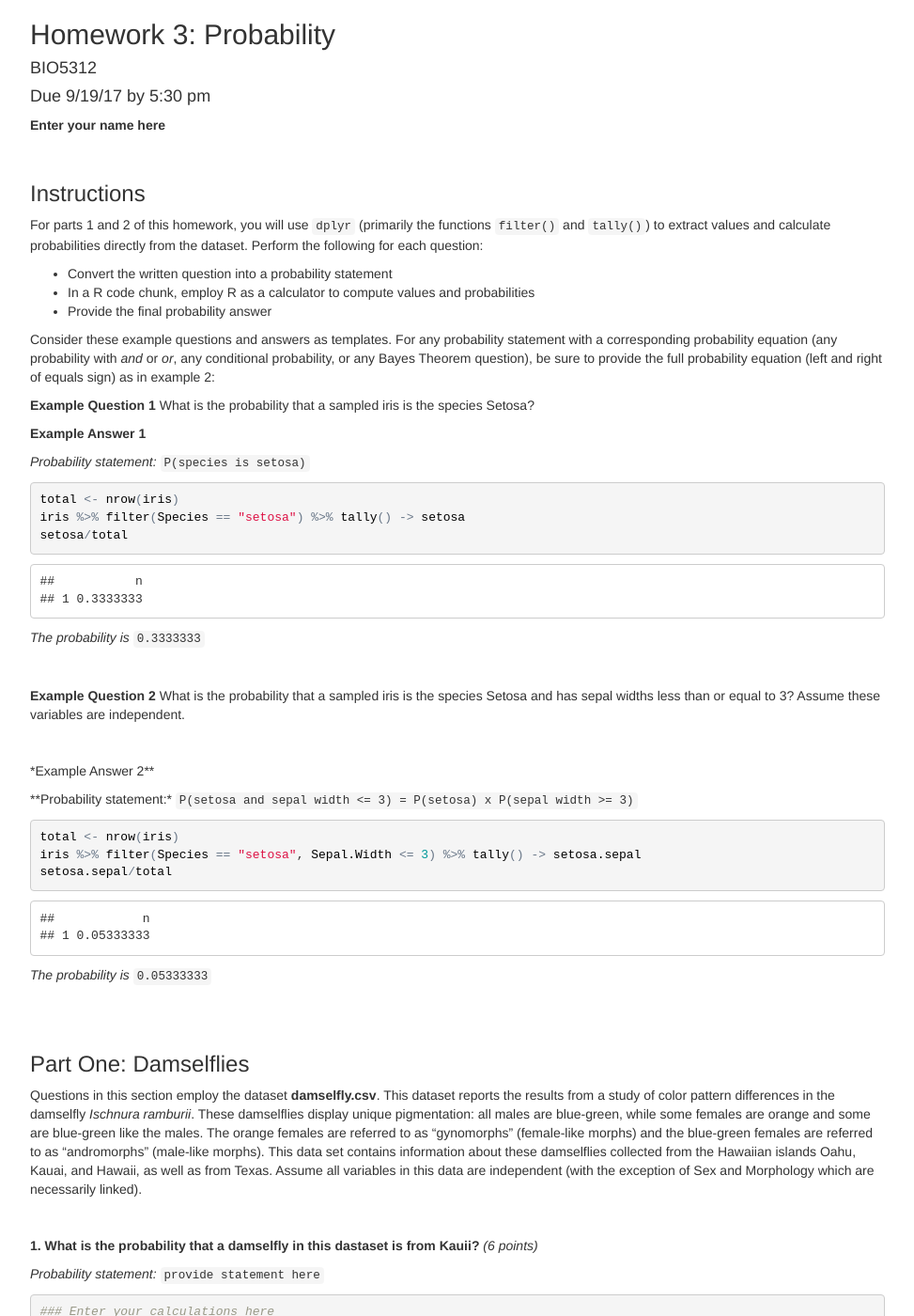
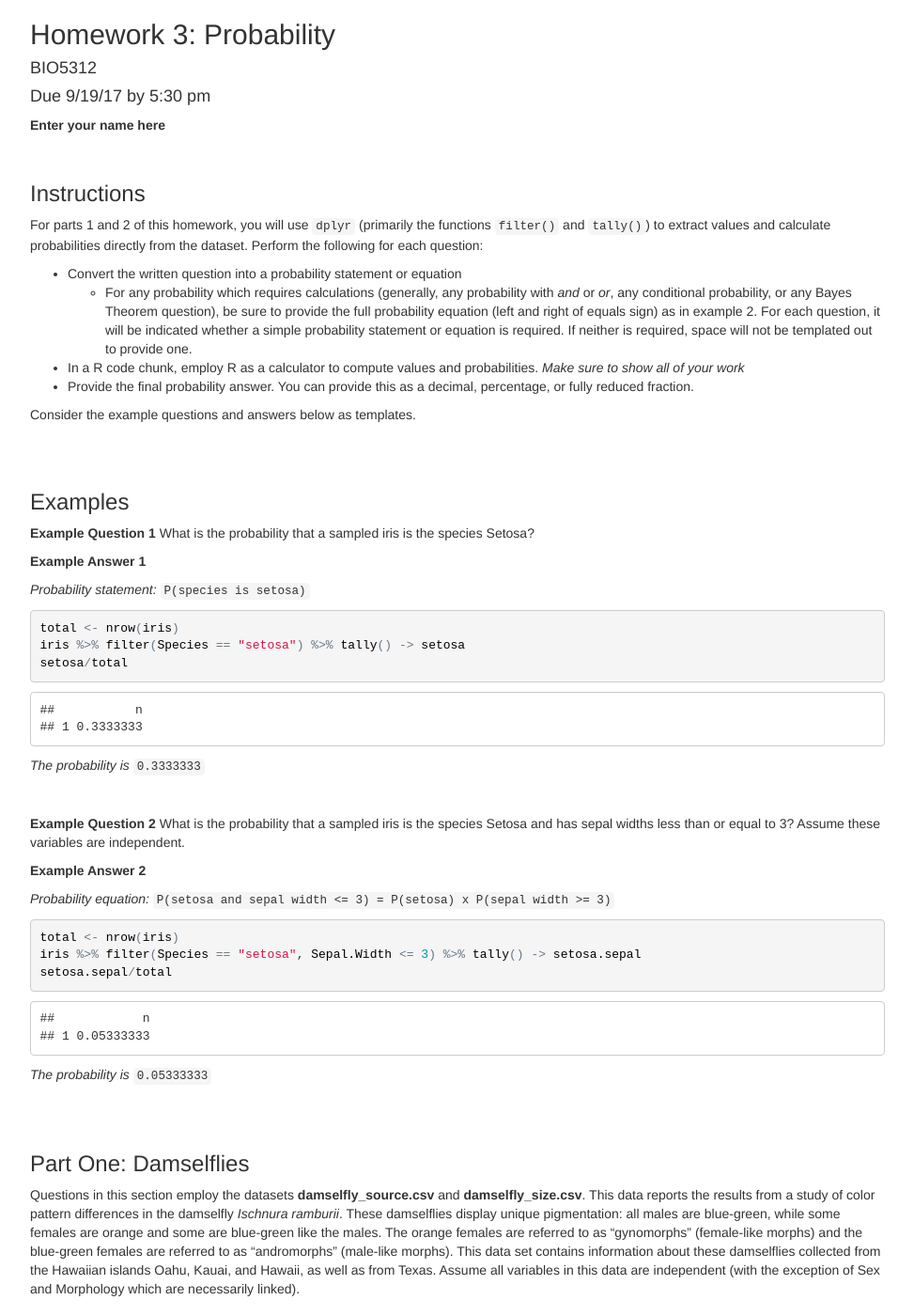
Before and after one commit to sjspielman/bio5312_fall2017, a Jekyll site: the page homeworks/HW3.html, which Jekyll copies as it is, in a window 1280 px wide and 1400 px high. Shown: the whole window at 94% size, without its empty margins (153-1126 px from the left). Built offline with Jekyll 4.4.1, drawn with Linux system fonts in a browser that asks for light colours; some of the changed text lies outside the part shown.

Commit message:
finalize formatting

```diff
--- a/homeworks/HW3.html
+++ b/homeworks/HW3.html
@@ -133,11 +133,18 @@ $(document).ready(function () {
 <h3>Instructions</h3>
 <p>For parts 1 and 2 of this homework, you will use <code>dplyr</code> (primarily the functions <code>filter()</code> and <code>tally()</code>) to extract values and calculate probabilities directly from the dataset. Perform the following for each question:</p>
 <ul>
-<li>Convert the written question into a probability statement</li>
-<li>In a R code chunk, employ R as a calculator to compute values and probabilities</li>
-<li>Provide the final probability answer</li>
+<li>Convert the written question into a probability statement or equation
+<ul>
+<li>For any probability which requires calculations (generally, any probability with <em>and</em> or <em>or</em>, any conditional probability, or any Bayes Theorem question), be sure to provide the full probability equation (left and right of equals sign) as in example 2. For each question, it will be indicated whether a simple probability statement or equation is required. If neither is required, space will not be templated out to provide one.</li>
+</ul></li>
+<li>In a R code chunk, employ R as a calculator to compute values and probabilities. <em>Make sure to show all of your work</em></li>
+<li>Provide the final probability answer. You can provide this as a decimal, percentage, or fully reduced fraction.</li>
 </ul>
-<p>Consider these example questions and answers as templates. For any probability statement with a corresponding probability equation (any probability with <em>and</em> or <em>or</em>, any conditional probability, or any Bayes Theorem question), be sure to provide the full probability equation (left and right of equals sign) as in example 2:</p>
+<p>Consider the example questions and answers below as templates.</p>
+<p><br><br></p>
+</div>
+<div id="examples" class="section level3">
+<h3>Examples</h3>
 <p><strong>Example Question 1</strong> What is the probability that a sampled iris is the species Setosa?</p>
 <p><strong>Example Answer 1</strong></p>
 <p><em>Probability statement:</em> <code>P(species is setosa)</code></p>
@@ -149,9 +156,8 @@ setosa/total</code></pre>
 <p><em>The probability is</em> <code>0.3333333</code></p>
 <p><br></p>
 <p><strong>Example Question 2</strong> What is the probability that a sampled iris is the species Setosa and has sepal widths less than or equal to 3? Assume these variables are independent.</p>
-<p><br></p>
-<p>*Example Answer 2**</p>
-<p>**Probability statement:* <code>P(setosa and sepal width &lt;= 3) = P(setosa) x P(sepal width &gt;= 3)</code></p>
+<p><strong>Example Answer 2</strong></p>
+<p><em>Probability equation:</em> <code>P(setosa and sepal width &lt;= 3) = P(setosa) x P(sepal width &gt;= 3)</code></p>
 <pre class="r"><code>total &lt;- nrow(iris)
 iris %&gt;% filter(Species == &quot;setosa&quot;, Sepal.Width &lt;= 3) %&gt;% tally() -&gt; setosa.sepal
 setosa.sepal/total</code></pre>
@@ -162,37 +168,40 @@ setosa.sepal/total</code></pre>
 </div>
 <div id="part-one-damselflies" class="section level3">
 <h3>Part One: Damselflies</h3>
-<p>Questions in this section employ the dataset <strong>damselfly.csv</strong>. This dataset reports the results from a study of color pattern differences in the damselfly <em>Ischnura ramburii</em>. These damselflies display unique pigmentation: all males are blue-green, while some females are orange and some are blue-green like the males. The orange females are referred to as “gynomorphs” (female-like morphs) and the blue-green females are referred to as “andromorphs” (male-like morphs). This data set contains information about these damselflies collected from the Hawaiian islands Oahu, Kauai, and Hawaii, as well as from Texas. Assume all variables in this data are independent (with the exception of Sex and Morphology which are necessarily linked).</p>
+<p>Questions in this section employ the datasets <strong>damselfly_source.csv</strong> and <strong>damselfly_size.csv</strong>. This data reports the results from a study of color pattern differences in the damselfly <em>Ischnura ramburii</em>. These damselflies display unique pigmentation: all males are blue-green, while some females are orange and some are blue-green like the males. The orange females are referred to as “gynomorphs” (female-like morphs) and the blue-green females are referred to as “andromorphs” (male-like morphs). This data set contains information about these damselflies collected from the Hawaiian islands Oahu, Kauai, and Hawaii, as well as from Texas. Assume all variables in this data are independent (with the exception of Sex and Morphology which are necessarily linked).</p>
 <p><br></p>
-<p><strong>1. What is the probability that a damselfly in this dastaset is from Kauii?</strong> <em>(6 points)</em></p>
+<p><strong>1. Before you begin, use <code>dplyr</code> to <em>join</em> the two CSV’s to create a single new data frame called <code>damselfly</code>. Employ this new data frame for all subsequent questions in this section of the homework.</strong> <em>(5 points)</em></p>
+<pre class="r"><code>#### Enter your code here to create and save the joined dataset</code></pre>
+<p><br></p>
+<p><strong>2. What is the probability that a damselfly in this dastaset is from Kauii?</strong> <em>(6 points)</em></p>
 <p><em>Probability statement: </em> <code>provide statement here</code></p>
 <pre class="r"><code>### Enter your calculations here</code></pre>
 <p><em>The probability is </em> <code>provide answer here</code></p>
 <p><br></p>
-<p><strong>2. What is the probably that a damselfly is female and from Kauii?</strong> <em>(6 points)</em></p>
-<p><em>Probability statement: </em> <code>provide statement here</code></p>
+<p><strong>3. What is the probably that a damselfly is female and from Kauii?</strong> <em>(6 points)</em></p>
+<p><em>Probability equation: </em> <code>provide equation here</code></p>
 <pre class="r"><code>### Enter your calculations here</code></pre>
 <p><em>The probability is </em> <code>provide answer here</code></p>
 <p><br></p>
-<p><strong>3. What is the probability that you observe an andro morph in this dataset that is <em>not</em> from Oahu? (Hint: the operator <code>!=</code> stands for “not equal to”, i.e. it is the opposite of <code>==</code>.)</strong> <em>(6 points)</em></p>
-<p><em>Probability statement: </em> <code>provide statement here</code>.</p>
+<p><strong>4. What is the probability that you observe an andro morph in this dataset that is <em>not</em> from Oahu? (Hint: the operator <code>!=</code> stands for “not equal to”, i.e. it is the opposite of <code>==</code>.)</strong> <em>(6 points)</em></p>
+<p><em>Probability equation: </em> <code>provide equation here</code>.</p>
 <pre class="r"><code>### Enter your calculations here</code></pre>
 <p><em>The probability is </em> <code>provide answer here</code>.</p>
 <p><br></p>
-<p><strong>4. What is probability that an unmated damselfly is from Kauii?</strong> <em>(6 points)</em></p>
-<p><em>Probability statement: </em> <code>provide statement here</code>.</p>
+<p><strong>5. What is probability that an unmated damselfly is from Kauii?</strong> <em>(6 points)</em></p>
+<p><em>Probability equation: </em> <code>provide equation here</code>.</p>
 <pre class="r"><code>### Enter your calculations here</code></pre>
 <p><em>The probability is </em> <code>provide answer here</code>.</p>
 <p><br></p>
-<p><strong>5. Again answer the question from #4 (What is probability that an unmated damselfly is from Kauii?), but this time use Bayes Theorem.</strong> As before, you will still employ R as a calculator, but this time the probabilities you calculate will be used to fill in and solve Bayes Theorem. Check your answer by confirming it is the same as for #4. <em>(6 points)</em></p>
-<p><em>Probability statement: </em> <code>provide statement here (full Bayes theorem statement!)</code>.</p>
+<p><strong>6. Again answer the question from #4 (What is probability that an unmated damselfly is from Kauii?), but this time use Bayes Theorem.</strong> As before, you will still employ R as a calculator, but this time the probabilities you calculate will be used to fill in and solve Bayes Theorem. Check your answer by confirming it is the same as for #4. <em>(6 points)</em></p>
+<p><em>Probability equation: </em> <code>provide equation here</code>.</p>
 <pre class="r"><code>### Enter your calculations here</code></pre>
 <p><em>The probability is </em> <code>provide answer here</code>.</p>
 <p><br></p>
-<p><strong>6. Make a barplot with ggplot2 to visualize the distribution of sex across damselflies. Fill your barplot based on morphology to create a <em>dodged group barplot</em>.</strong> (Hint: see lecture 2, slide 41). <em>(4 points)</em></p>
+<p><strong>7. Make a barplot with ggplot2 to visualize the distribution of sex across damselflies. Fill your barplot based on morphology to create a <em>dodged group barplot</em>.</strong> (Hint: see lecture 2, slide 41). <em>(4 points)</em></p>
 <pre class="r"><code>### Code for plot goes here. Be sure plot is displayed in knitted output.</code></pre>
 <p><br></p>
-<p><strong>7. Make a faceted scatterplot, across morphology, of abdomen length against wing size (i.e., abdomen length is the <em>response variable</em>). Color the points by Island.</strong> <em>(4 points)</em></p>
+<p><strong>8. Make a faceted scatterplot, across morphology, of abdomen length against wing size (i.e., abdomen length is the <em>response variable</em>). Color the points by Island.</strong> <em>(4 points)</em></p>
 <pre class="r"><code>### Code for plot goes here. Be sure plot is displayed in knitted output.</code></pre>
 <p><br></p>
 <p><strong>8. Based <em>only</em> on the plot you made for #7, what is the probability an andro morph in this dataset is from Hawaii?</strong> Do not do any calculations for this question. <em>(2 points)</em></p>
@@ -204,19 +213,19 @@ setosa.sepal/total</code></pre>
 <p>Questions in this section employ the dataset <strong>biopsy.csv</strong>. This dataset reports breast tumor biopsy results for 699 patients from the University of Wisconsin Hospitals, Madison. Nine attributes were measured each on a scale of 1-10, and the diagnosis for each patient is given in the column <code>outcome</code>. Assume all variables in this data are independent.</p>
 <p><br></p>
 <p><strong>1. Assume that individuals diagnosed with malignancies in this dataset have a 28% chance of survival, and individuals diagnosed with benign growths have a 96% chance of survival (they will not all survive because of false negative results). What is the probality that an individual in this dataset survives?</strong> (Hint: You can survive with a benign growth <em>or</em> you can survive with a malignant growth.) <em>(6 points)</em></p>
-<p><em>Probability statement: </em> <code>provide statement here (including left and right of =)</code>.</p>
+<p><em>Probability equation: </em> <code>provide equation here</code>.</p>
 <pre class="r"><code>### Enter your calculations here</code></pre>
 <p><em>The probability is </em> <code>provide answer here</code>.</p>
 <p><br></p>
 <p><strong>2. Now assume that there was an error in recording the final outcome: In reality, the outcome can be computed directly from clump thickness, where thickness &gt;= 7 is always malignant and &lt; 3 is always benign.</strong></p>
 <p><br></p>
 <p><strong>2a. What is the probability that an individual had a <em>false positive</em> result? In other words, what is the probability that an individual with clump thickness &lt; 3 was diagnosed with a malignancy?</strong> <em>(6 points)</em></p>
-<p><em>Probability statement: </em> <code>provide statement here (including left and right of =)</code>.</p>
+<p><em>Probability equation: </em> <code>provide equation here</code>.</p>
 <pre class="r"><code>### Enter your calculations here</code></pre>
 <p><em>The probability is </em> <code>provide answer here</code>.</p>
 <p><br></p>
 <p><strong>2b. What is the probability that an individual had a <em>false negative</em> result. In other words, what is the probability that an individual with clump thickness &gt;= 7 was diagnosed with a benign growth?</strong> <em>(6 points)</em></p>
-<p><em>Probability statement: </em> <code>provide statement here (including left and right of =)</code>.</p>
+<p><em>Probability equation: </em> <code>provide equation here</code>.</p>
 <pre class="r"><code>### Enter your calculations here</code></pre>
 <p><em>The probability is </em> <code>provide answer here</code>.</p>
 <p><br><br></p>
@@ -232,17 +241,17 @@ setosa.sepal/total</code></pre>
 <p><em>Statement 3:</em> <code>Enter statement 3 here</code></p>
 <p><br></p>
 <p><strong>2. What is the probability that an individual has both the cancer and the marker?</strong> <em>(6 points)</em></p>
-<p><em>Probability statement: </em> <code>provide statement here (including left and right of =)</code>.</p>
+<p><em>Probability equation: </em> <code>provide equation here</code>.</p>
 <pre class="r"><code>### Enter your calculations here</code></pre>
 <p><em>The probability is </em> <code>provide answer here</code>.</p>
 <p><br></p>
 <p><strong>3. What is the probability that an individual who has the marker develops cancer?</strong> <em>(6 points)</em></p>
-<p><em>Probability statement: </em> <code>provide statement here (including left and right of =)</code>.</p>
+<p><em>Probability equation: </em> <code>provide equation here</code>.</p>
 <pre class="r"><code>### Enter your calculations here</code></pre>
 <p><em>The probability is </em> <code>provide answer here</code>.</p>
 <p><br></p>
 <p><strong>4. What is the probability that an individual who <em>doesn’t</em> develop cancer has the marker?</strong> <em>(6 points)</em></p>
-<p><em>Probability statement: </em> <code>provide statement here (including left and right of =)</code>.</p>
+<p><em>Probability equation: </em> <code>provide equation here</code>.</p>
 <pre class="r"><code>### Enter your calculations here</code></pre>
 <p><em>The probability is </em> <code>provide answer here</code>.</p>
 </div>
```
Also changed, not shown: _layouts/home.html (+10 -0 lines), _posts/2017-09-12-probability.md (+3 -3 lines), homeworks/HW3.Rmd (+21 -18 lines), inclass/day3_exercises.md (+1 -1 lines).
